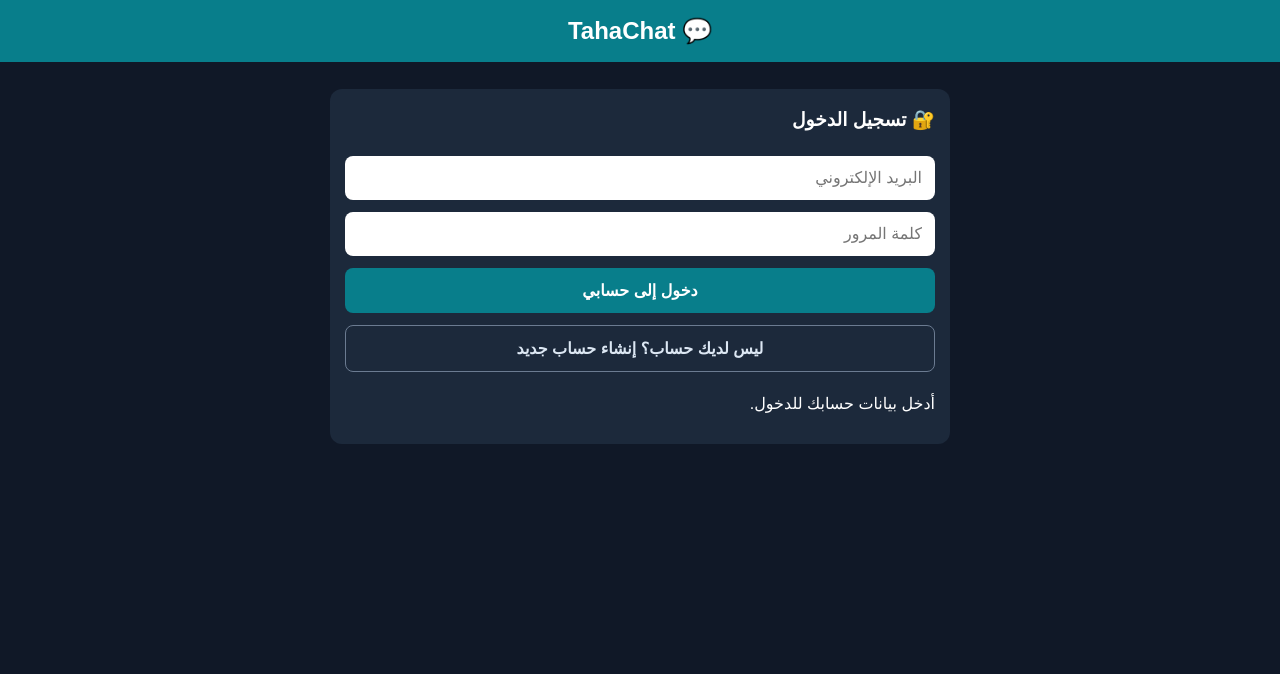
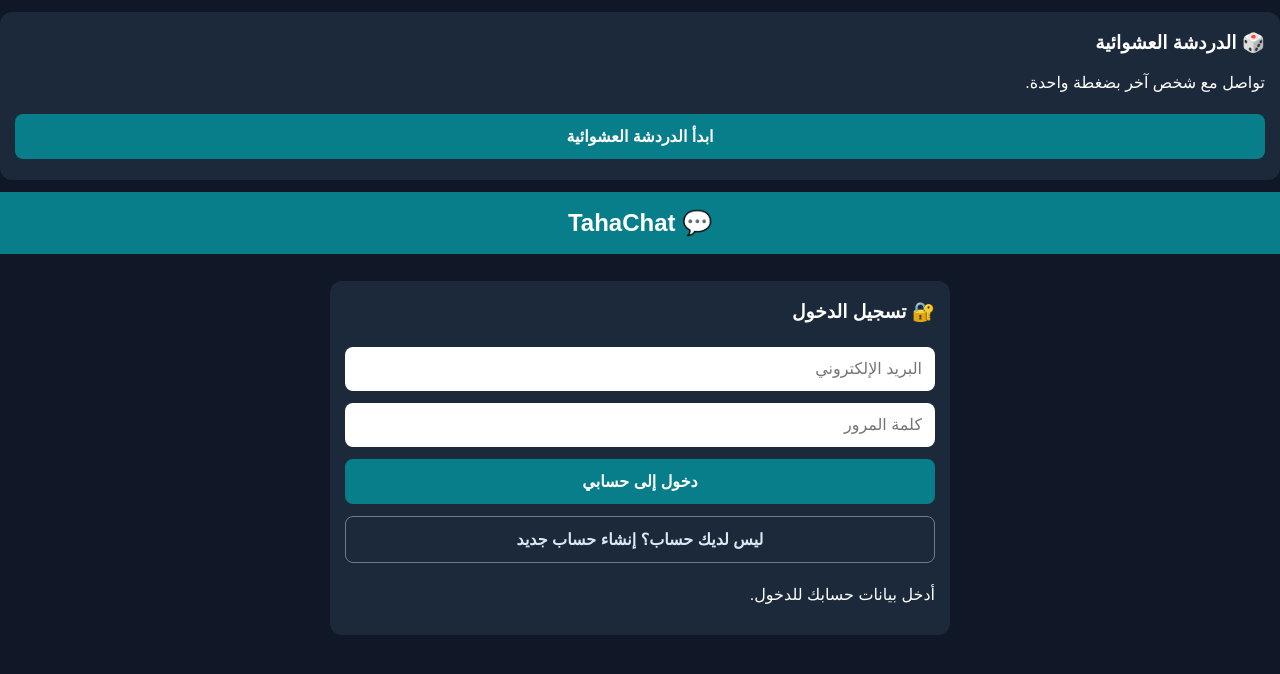
Before and after one commit to elbouazzaouitahir0-create/Tahachat-, a plain HTML site: page index.html in a window 1280 px wide. Drawn offline with Linux system fonts and the light colour scheme; no server answers.

Commit message:
Add files via upload

```diff
--- a/index.html
+++ b/index.html
@@ -36,6 +36,13 @@ h3{margin-top:5px}
 button:disabled{opacity:.65;cursor:wait}
 </style>
 </head>
+  <div class="card">
+  <h3>🎲 الدردشة العشوائية</h3>
+  <p>تواصل مع شخص آخر بضغطة واحدة.</p>
+  <button onclick="location.href='Tahachat_random_chat(1).html'">
+    ابدأ الدردشة العشوائية
+  </button>
+  </div>
 <body>
 
 <header>💬 TahaChat</header>
```
